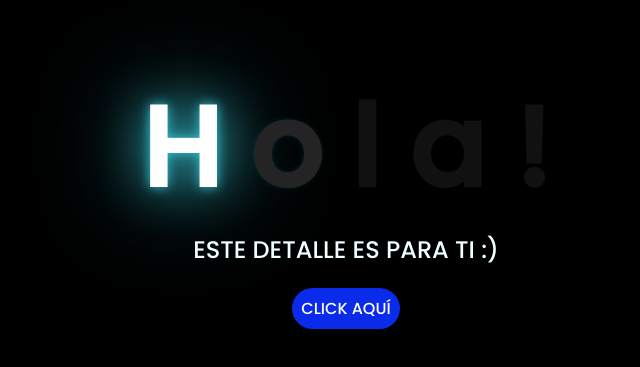
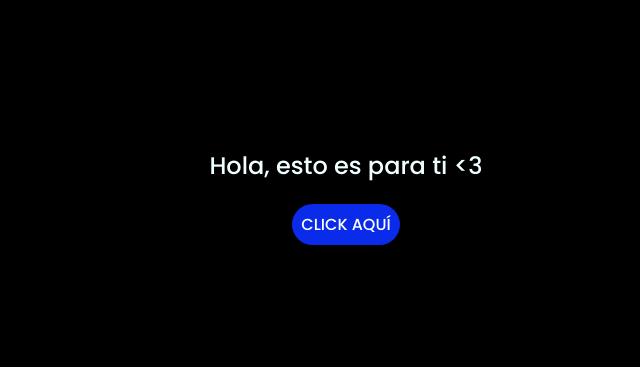
Before and after one commit to nonme22/Flores, a plain HTML site: page index.html in a window 1280 px wide. Shown: the part 139-506 px from the top of the page, without its empty margins (302-942 px from the left). Drawn offline with Linux system fonts and the light colour scheme.

Commit message:
Update index.html

```diff
--- a/index.html
+++ b/index.html
@@ -11,15 +11,8 @@
 </head>
 
 <body>
-    <div class="greetings">
-        <span>H</span>
-        <span>o</span>
-        <span>l</span>
-        <span>a</span>
-        <span>!</span>
-    </div>
     <div class="description">
-        <span>ESTE DETALLE ES PARA TI :)</span>
+        <span>Hola, esto es para ti <3</span>
     </div>
     <div class="button">
         <button class="botones">
```
